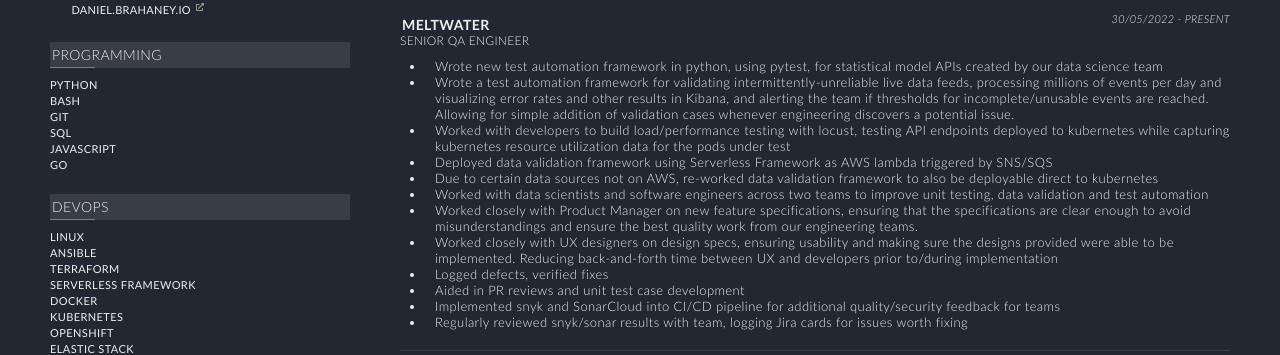
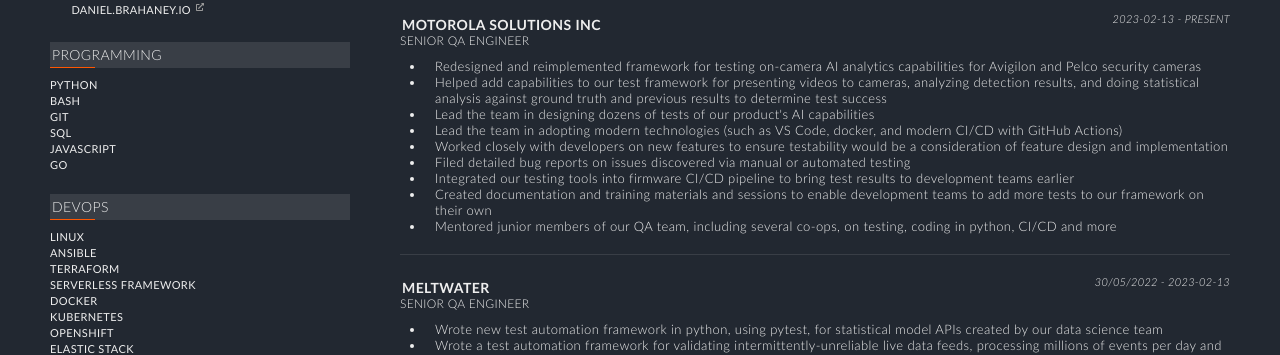
Before and after one commit to brahaney/dbrahaney-resume, a website: page index.html in a window 1280 px wide. Shown: the part 365-720 px from the top of the page. Drawn offline with Linux system fonts and the light colour scheme; some icons are missing; a web font is replaced by a local one.

Commit message:
update to add Motorola

```diff
--- a/index.html
+++ b/index.html
@@ -637,7 +637,32 @@
 					        <h3>Experience</h3>
 					        <div class="keyline"></div>
 					    </div>
+						<section class="item">
+							<div class="section-header clearfix">
+								<h3 class="bold pull-left">
+										Motorola Solutions Inc
+								</h3>
+								<h5 class="italic pull-right">
+											<span class="startDate">2023-02-13</span>
+											<span class="endDate"> - Present</span>
+								</h5>
+							</div>
 
+							<h4>Senior QA Engineer</h4>
+
+
+							<ul>
+								<li>Redesigned and reimplemented framework for testing on-camera AI analytics capabilities for Avigilon and Pelco security cameras</li>
+								<li>Helped add capabilities to our test framework for presenting videos to cameras, analyzing detection results, and doing statistical analysis against ground truth and previous results to determine test success</li>
+								<li>Lead the team in designing dozens of tests of our product's AI capabilities</li>
+								<li>Lead the team in adopting modern technologies (such as VS Code, docker, and modern CI/CD with GitHub Actions)</li>
+								<li>Worked closely with developers on new features to ensure testability would be a consideration of feature design and implementation</li>
+								<li>Filed detailed bug reports on issues discovered via manual or automated testing</li>
+								<li>Integrated our testing tools into firmware CI/CD pipeline to bring test results to development teams earlier</li>
+								<li>Created documentation and training materials and sessions to enable development teams to add more tests to our framework on their own</li>
+								<li>Mentored junior members of our QA team, including several co-ops, on testing, coding in python, CI/CD and more</li>
+							</ul>
+						</section>
 					        <section class="item">
 					            <div class="section-header clearfix">
 					                <h3 class="bold pull-left">
@@ -645,7 +670,7 @@
 					                </h3>
 					                <h5 class="italic pull-right">
 					                            <span class="startDate">30/05/2022</span>
-					                            <span class="endDate"> - Present</span>
+					                            <span class="endDate"> - 2023-02-13</span>
 					                </h5>
 					            </div>
 
```
